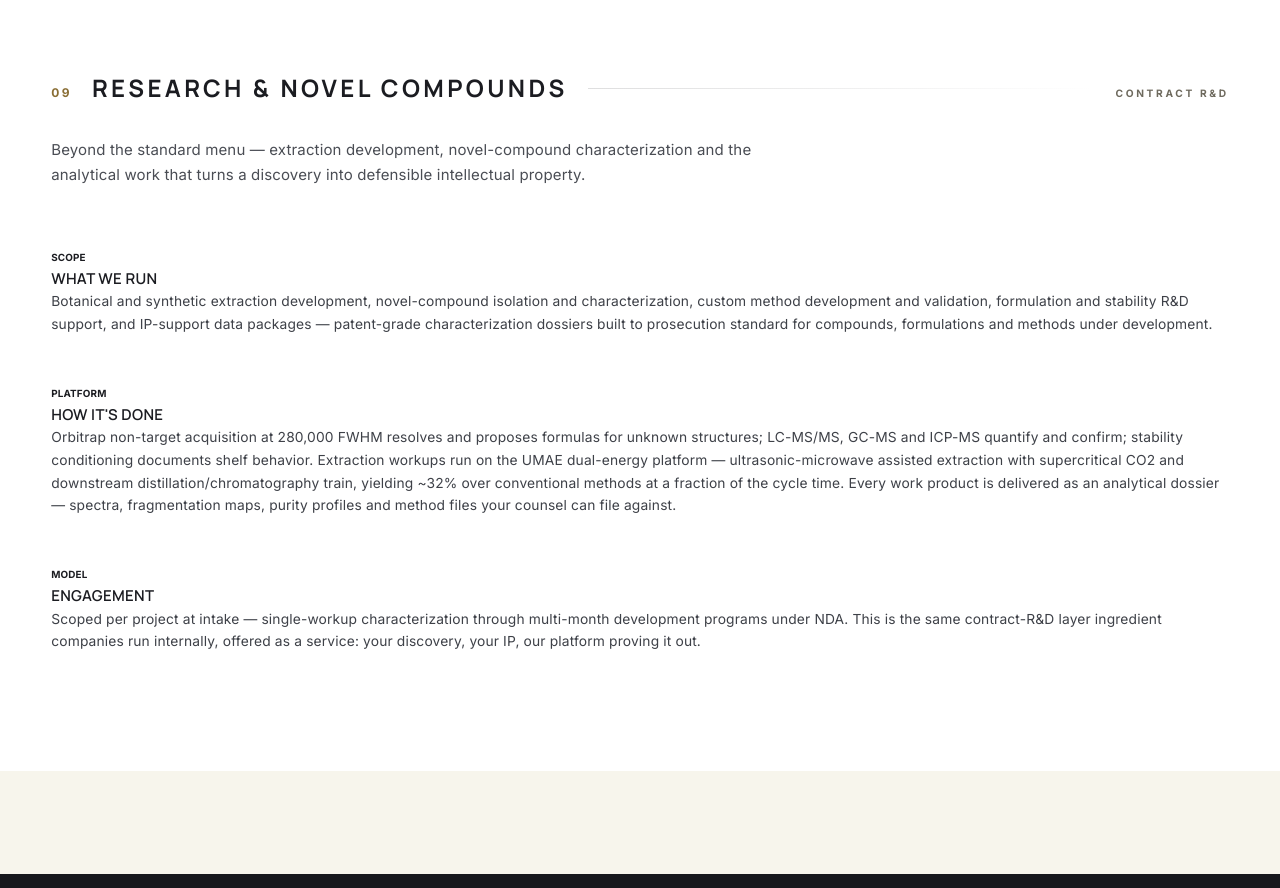
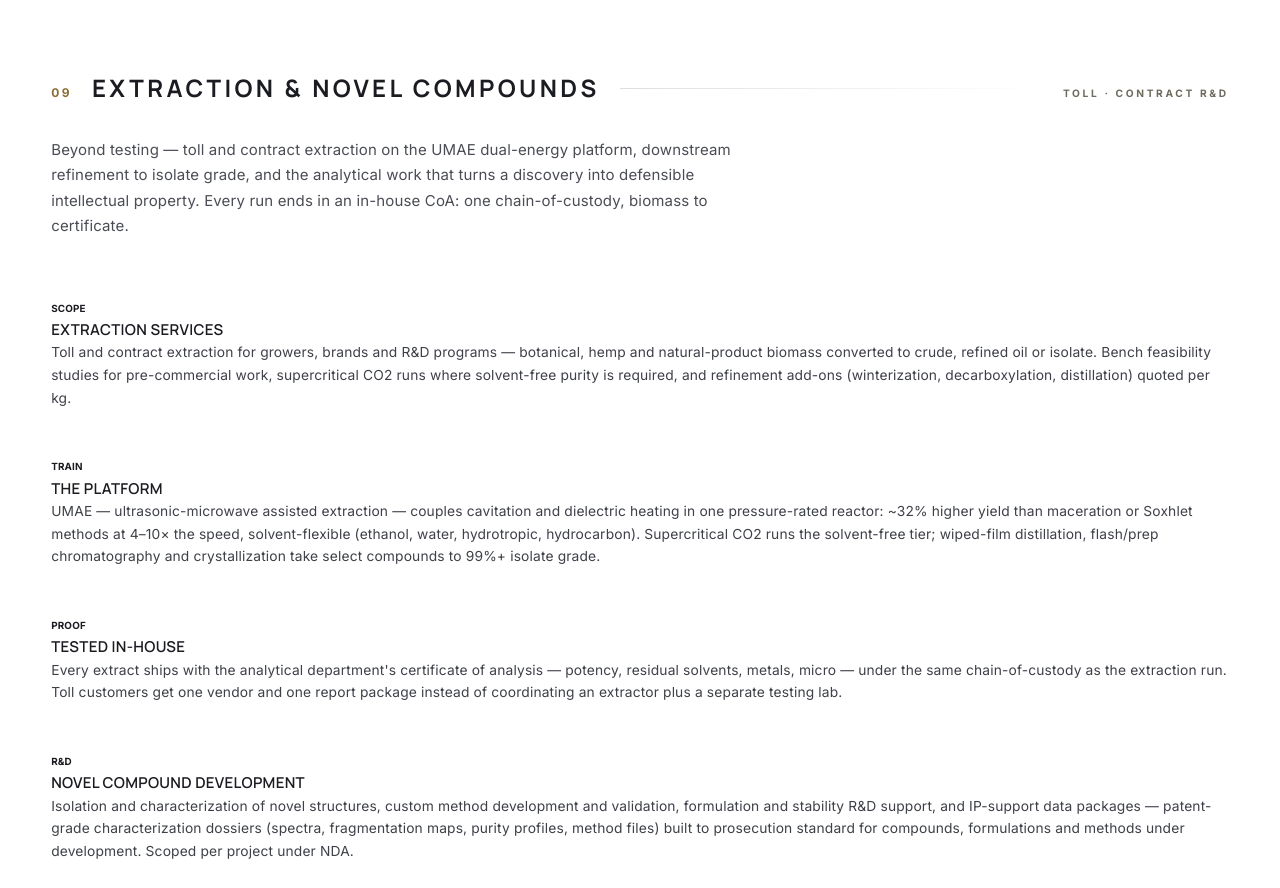
Before and after one commit to tnt-testing/website, a plain HTML site: page services.html in a window 1280 px wide. Shown: the part 6400-7288 px from the top of the page. Drawn offline with Linux system fonts and the light colour scheme.

Commit message:
Expand dept-09 to extraction services + index card

```diff
--- a/services.html
+++ b/services.html
@@ -142,15 +142,17 @@
 
 
     <!-- DEPT 09 -->
-    <section class="section" id="dept-09">
-      <div class="sec-head reveal"><span class="sec-idx">09</span><h2>RESEARCH &amp; NOVEL COMPOUNDS</h2><span class="sec-rule"></span><span class="sec-tag">CONTRACT&nbsp;R&amp;D</span></div>
-      <p class="sec-lead reveal d1">Beyond the standard menu — extraction development, novel-compound characterization and the analytical work that turns a discovery into defensible intellectual property.</p>
+      <section class="section" id="dept-09">
+      <div class="sec-head reveal"><span class="sec-idx">09</span><h2>EXTRACTION &amp; NOVEL COMPOUNDS</h2><span class="sec-rule"></span><span class="sec-tag">TOLL&nbsp;·&nbsp;CONTRACT&nbsp;R&amp;D</span></div>
+      <p class="sec-lead reveal d1">Beyond testing — toll and contract extraction on the UMAE dual-energy platform, downstream refinement to isolate grade, and the analytical work that turns a discovery into defensible intellectual property. Every run ends in an in-house CoA: one chain-of-custody, biomass to certificate.</p>
       <div class="proc-list">
-        <div class="proc-step reveal"><span class="proc-num">SCOPE</span><div><h3>WHAT WE RUN</h3><p>Botanical and synthetic extraction development, novel-compound isolation and characterization, custom method development and validation, formulation and stability R&amp;D support, and IP-support data packages — patent-grade characterization dossiers built to prosecution standard for compounds, formulations and methods under development.</p></div></div>
-        <div class="proc-step reveal"><span class="proc-num">PLATFORM</span><div><h3>HOW IT'S DONE</h3><p>Orbitrap non-target acquisition at 280,000 FWHM resolves and proposes formulas for unknown structures; LC-MS/MS, GC-MS and ICP-MS quantify and confirm; stability conditioning documents shelf behavior. Extraction workups run on the UMAE dual-energy platform — ultrasonic-microwave assisted extraction with supercritical CO2 and downstream distillation/chromatography train, yielding ~32% over conventional methods at a fraction of the cycle time. Every work product is delivered as an analytical dossier — spectra, fragmentation maps, purity profiles and method files your counsel can file against.</p></div></div>
-        <div class="proc-step reveal"><span class="proc-num">MODEL</span><div><h3>ENGAGEMENT</h3><p>Scoped per project at intake — single-workup characterization through multi-month development programs under NDA. This is the same contract-R&amp;D layer ingredient companies run internally, offered as a service: your discovery, your IP, our platform proving it out.</p></div></div>
+        <div class="proc-step reveal"><span class="proc-num">SCOPE</span><div><h3>EXTRACTION SERVICES</h3><p>Toll and contract extraction for growers, brands and R&amp;D programs — botanical, hemp and natural-product biomass converted to crude, refined oil or isolate. Bench feasibility studies for pre-commercial work, supercritical CO2 runs where solvent-free purity is required, and refinement add-ons (winterization, decarboxylation, distillation) quoted per kg.</p></div></div>
+        <div class="proc-step reveal"><span class="proc-num">TRAIN</span><div><h3>THE PLATFORM</h3><p>UMAE — ultrasonic-microwave assisted extraction — couples cavitation and dielectric heating in one pressure-rated reactor: ~32% higher yield than maceration or Soxhlet methods at 4–10× the speed, solvent-flexible (ethanol, water, hydrotropic, hydrocarbon). Supercritical CO2 runs the solvent-free tier; wiped-film distillation, flash/prep chromatography and crystallization take select compounds to 99%+ isolate grade.</p></div></div>
+        <div class="proc-step reveal"><span class="proc-num">PROOF</span><div><h3>TESTED IN-HOUSE</h3><p>Every extract ships with the analytical department's certificate of analysis — potency, residual solvents, metals, micro — under the same chain-of-custody as the extraction run. Toll customers get one vendor and one report package instead of coordinating an extractor plus a separate testing lab.</p></div></div>
+        <div class="proc-step reveal"><span class="proc-num">R&amp;D</span><div><h3>NOVEL COMPOUND DEVELOPMENT</h3><p>Isolation and characterization of novel structures, custom method development and validation, formulation and stability R&amp;D support, and IP-support data packages — patent-grade characterization dossiers (spectra, fragmentation maps, purity profiles, method files) built to prosecution standard for compounds, formulations and methods under development. Scoped per project under NDA.</p></div></div>
       </div>
     </section>
+
 
     <section class="inst-cta">
       <h2 class="reveal">STANDARD 24–72 HR · &lt;24 HR IN-HOUSE RUSH</h2>
```
Also changed, not shown: index.html (+7 -0 lines).
